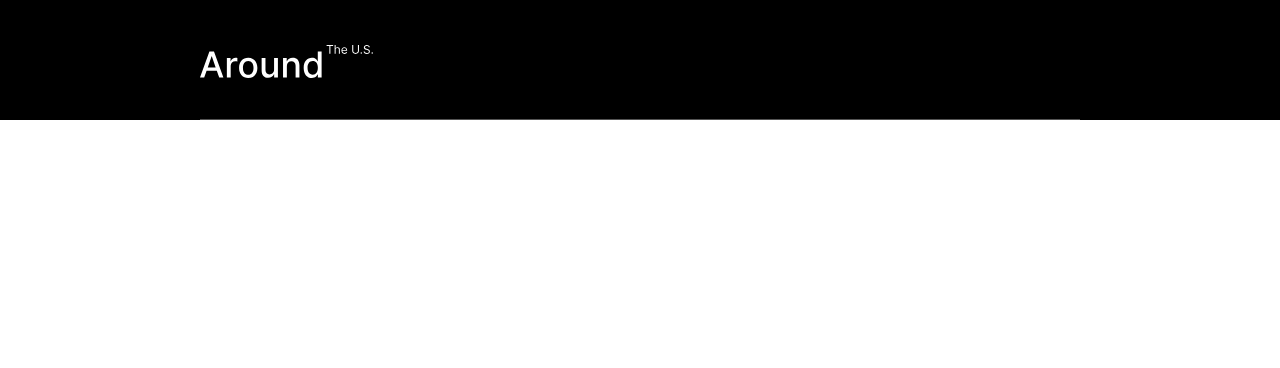
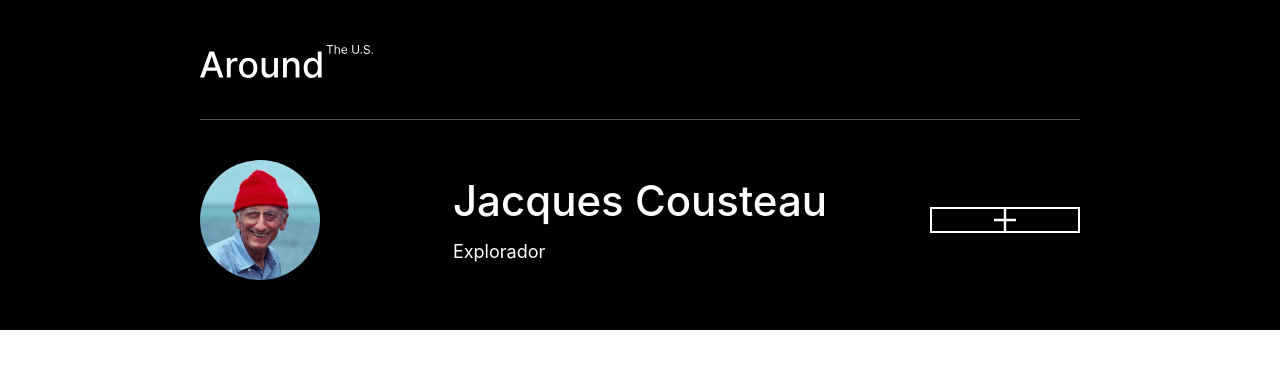
Before and after one commit to elizarrarazeligio/web_project_around, a plain HTML site: page index.html in a window 1280 px wide. Drawn offline with Linux system fonts and the light colour scheme; a web font is replaced by a local one.

Commit message:
Feature profile iniciada

```diff
--- a/blocks/header.css
+++ b/blocks/header.css
@@ -3,6 +3,7 @@
   flex-direction: column;
   padding-top: 45px;
   width: 68.75%;
+  margin: auto;
 }
 
 .header__logo {
--- a/blocks/page.css
+++ b/blocks/page.css
@@ -4,7 +4,6 @@
   font-family: "Inter", sans-serif;
   display: flex;
   flex-direction: column;
-  align-items: center;
-  margin: none;
+  margin: 0;
   min-width: 250px;
 }
--- a/blocks/profile.css
+++ b/blocks/profile.css
@@ -0,0 +1,52 @@
+.profile {
+  width: 68.75%;
+  padding-top: 40px;
+  padding-bottom: 50px;
+  margin: auto;
+  display: flex;
+  justify-content: space-between;
+  align-items: center;
+}
+
+.profile__image {
+  width: 13.636%;
+  height: 13.636%;
+  border-radius: 50%;
+}
+
+.profile__info {
+  justify-self: flex-start;
+  display: flex;
+  flex-direction: column;
+  justify-content: center;
+  align-items: flex-start;
+  width: fit-content;
+  margin-left: 3.41%;
+}
+
+.profile__name {
+  font-weight: 500;
+  font-size: 2.625em;
+  line-height: 1.1429;
+  margin: 0 0 16px;
+}
+
+.profile__hobby {
+  font-weight: 400;
+  font-size: 1.125em;
+  line-height: 1.21;
+}
+
+.profile__button {
+  width: 17.045%;
+  height: 10%;
+  border: solid 2px #fff;
+  display: flex;
+  justify-content: center;
+  align-items: center;
+}
+
+.profile__image-button {
+  width: 14.67%;
+  height: 50%;
+}
--- a/index.html
+++ b/index.html
@@ -26,10 +26,29 @@
         />
         <div class="header__line"></div>
       </header>
+
       <main class="content">
-        <section class="profile"></section>
+        <section class="profile">
+          <img
+            src="images/profile1.jpg"
+            alt="Foto de perfil del usuario"
+            class="profile__image"
+          />
+          <div class="profile__info">
+            <h1 class="profile__name">Jacques Cousteau</h1>
+            <h2 class="profile__hobby">Explorador</h2>
+          </div>
+          <div class="profile__button">
+            <img
+              src="images/boton_mas.svg"
+              alt="Botón más"
+              class="profile__image-button"
+            />
+          </div>
+        </section>
         <section class="photos"></section>
       </main>
+
       <footer class="footer"></footer>
     </div>
   </body>
```
Also changed, not shown: images/boton_mas.svg (added), images/profile1.jpg (added).
